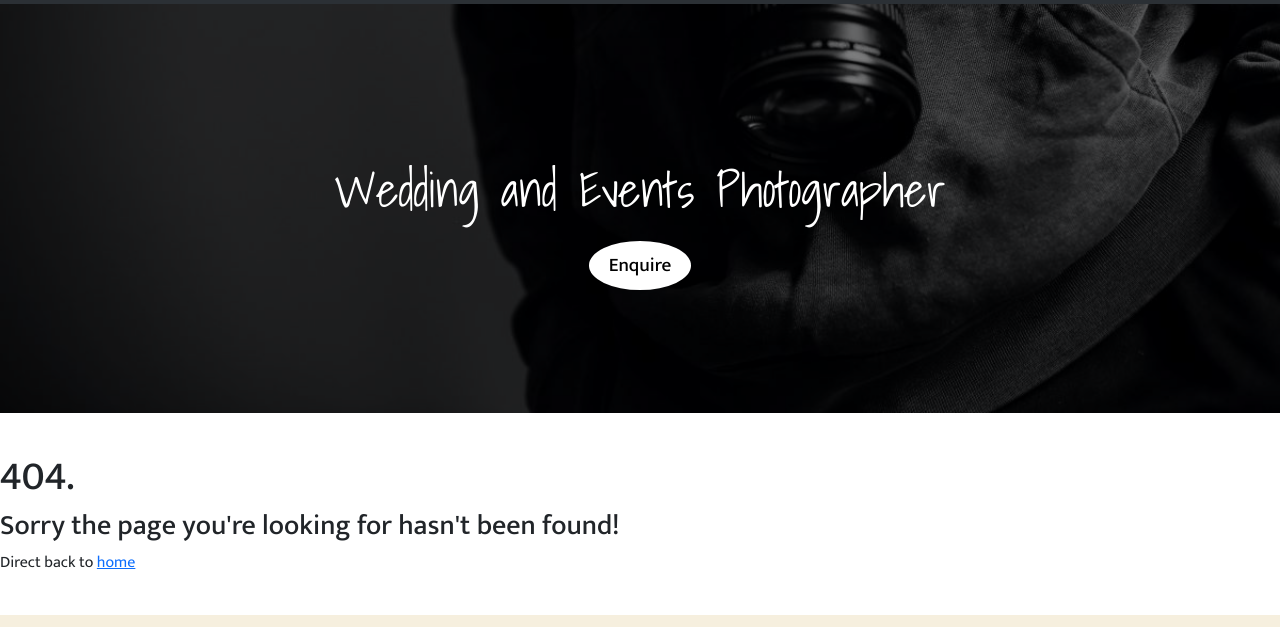
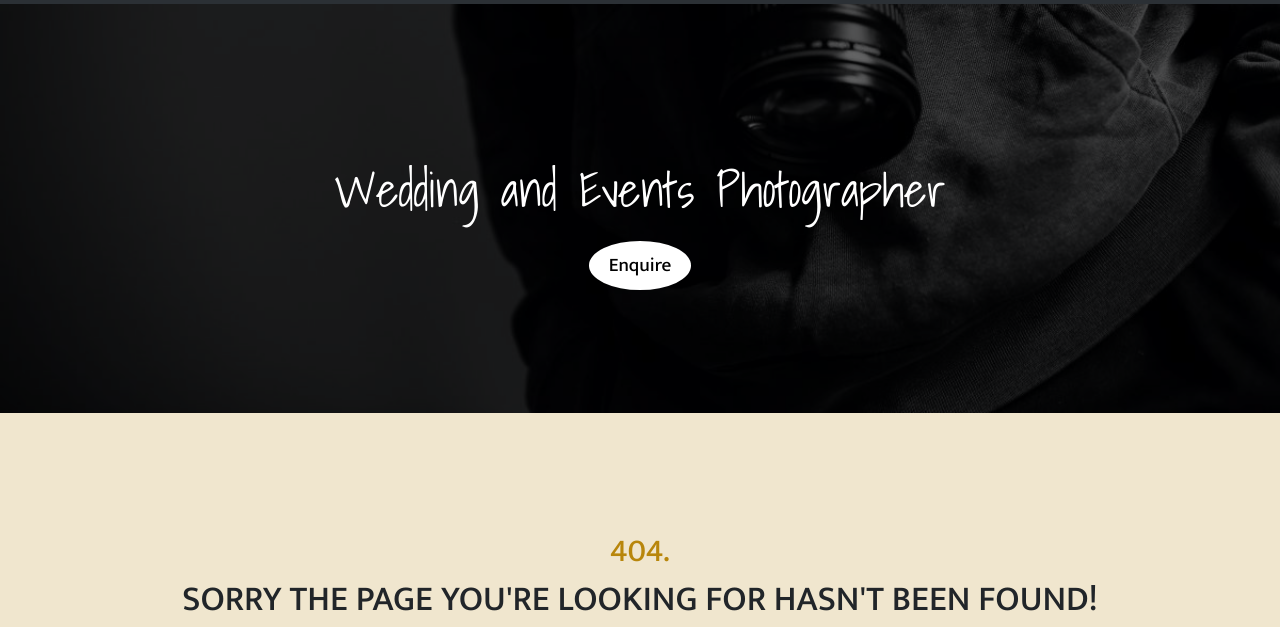
Before and after one commit to sarah2244-4/Project-1-goldenapevisualmedia, a plain HTML site: page 404.html in a window 1280 px wide. Shown: the part 107-734 px from the top of the page. Drawn offline with nearby package versions, Linux system fonts and the light colour scheme.

Commit message:
Styled 404 page

```diff
--- a/404.html
+++ b/404.html
@@ -98,10 +98,10 @@
 
         <!-- body  -->
 
-        <body class="404-background">
-            <h1>404.</h1>
-            <h3>Sorry the page you're looking for hasn't been found!</h3>
-            <p>Direct back to <a href="index.html">home</a></p>
+        <body class="background-404">
+            <h1 class="title-404 center-text">404.</h1>
+            <h3 class="center-text uppercase">Sorry the page you're looking for hasn't been found!</h3>
+            <p class="p-404 center-text">Direct back to <a class="link-404" href="index.html">home</a></p>
         </body>
 
 
--- a/assets/css/style.css
+++ b/assets/css/style.css
@@ -126,7 +126,7 @@
 	left: 0;
 	height: 100%;
 	width: 100%;
-	background-color: rgba(0, 0, 0, 0.5);
+	background-color: rgba(0, 0, 0, 0.6);
 	color: white;
 	/* https://dzuz14.medium.com/code-a-full-width-hero-background-image-with-transparent-overlay-95d757f8ff2c */
 	display: flex;
@@ -350,3 +350,25 @@ form h2 {
 	text-align: center;
 	margin: 3em 0;
 }
+
+
+/* 404 page */
+
+.background-404 {
+	background-color: #B8860B33;
+}
+
+.title-404 {
+	font-size: 2rem;
+	padding-top: 10vh;
+	color: #B8860B;
+}
+
+.p-404 {
+	padding-bottom: 10vh;
+}
+
+.link-404 {
+	color: black;
+	text-decoration: none;
+}
```
